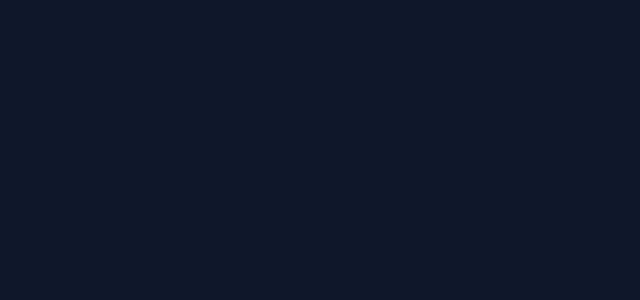
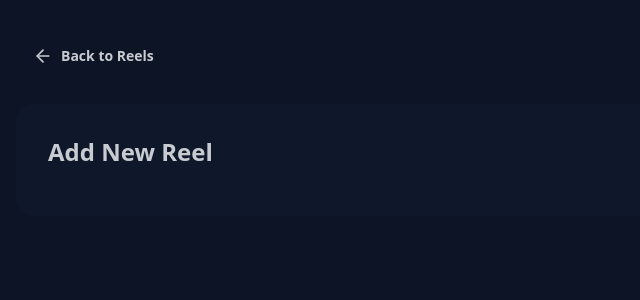
Before and after one commit to jerometaruc/reeltrack-v1, a React (Vite) app in the folder frontend/: page /add in a window 1280 px wide. Before the commit this address had no page. Shown: the top 300 px of the page, without its empty margins (0-640 px from the left). Built offline with nearby package versions, Linux system fonts and the light colour scheme.

Commit message:
Changed CreatePage to AddPage

```diff
--- a/frontend/src/App.jsx
+++ b/frontend/src/App.jsx
@@ -1,15 +1,14 @@
 import { Route, Routes } from 'react-router';
 import HomePage from './pages/HomePage.jsx';
-import CreatePage from './pages/CreatePage.jsx';
+import AddPage from './pages/AddPage.jsx';
 import ReelDetailPage from './pages/ReelDetailPage.jsx';
-import toast from 'react-hot-toast';
 
 const App = () => {
   return (
     <div date-theme="night">
       <Routes>
             <Route path="/" element={<HomePage />} />
-            <Route path="/create" element={<CreatePage />} />
+            <Route path="/add" element={<AddPage />} />
             <Route path="/reel/:id" element={<ReelDetailPage />} />
         </Routes>
     </div>
--- a/frontend/src/components/NavBar.jsx
+++ b/frontend/src/components/NavBar.jsx
@@ -11,7 +11,7 @@
                     ReelTrack
                 </h1>
                 <div className="flex items-center gap-4">
-                    <Link to={"/create"} className="btn btn-primary">
+                    <Link to={"/add"} className="btn btn-primary">
                         <PlusIcon className="size-5"/>
                         <span>Add Reel</span>
                     </Link>
--- /dev/null
+++ b/frontend/src/pages/AddPage.jsx
@@ -0,0 +1,32 @@
+import React, { useState } from 'react';
+import { ArrowLeftIcon } from 'lucide-react';
+import { Link } from 'react-router';
+
+const AddPage = () => {
+  const [title, setTitle] = useState("");
+  const [year, setYear] = useState("");
+  const [image, setImage] = useState("");
+
+  const handleSubmit = () => {
+
+  }
+
+  return (
+    <div className="min-h-screen bg-base-200">
+      <div className="container mx-auto px-4 py-8">
+        <div className="max-w-2xl mx-auto"></div>
+          <Link to={"/"} className="btn btn-ghost mb-6">
+            <ArrowLeftIcon className="size-5" />
+            Back to Reels
+          </Link>
+          <div className="card bg-base-100">
+            <div className="card-body">
+              <h2 className="card-title text-2xl mb-4">Add New Reel</h2>
+            </div>
+          </div>
+      </div>
+    </div>
+  );
+};
+
+export default AddPage;
--- a/frontend/src/pages/CreatePage.jsx
+++ /dev/null
@@ -1,9 +0,0 @@
-import React from 'react';
-
-const CreatePage = () => {
-  return (
-    <div>CreatePage</div>
-  );
-};
-
-export default CreatePage;
```
